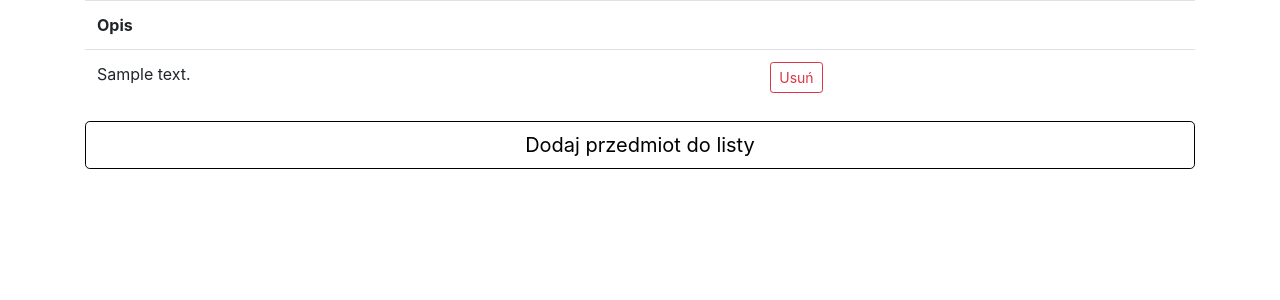
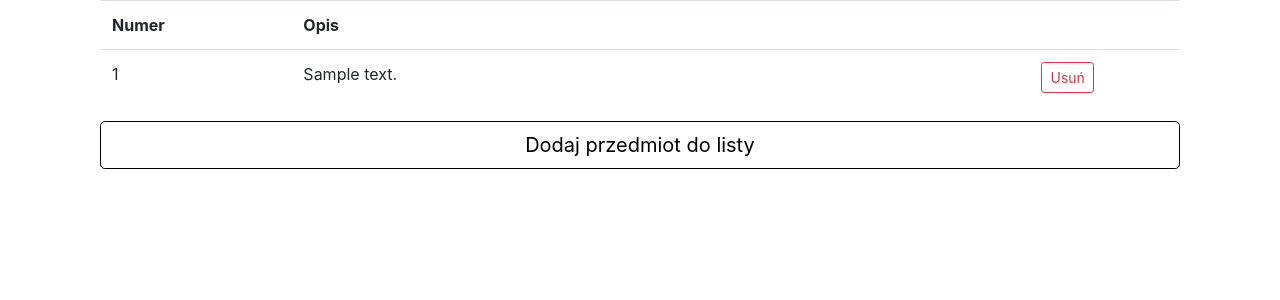
Before and after one commit to TomekQ13/LetterToSanta, a Flask app: page /letter/letter_lines in a window 1280 px wide. Shown: the part 56-356 px from the top of the page. Run offline with Flask 2, Linux system fonts and the light colour scheme; a user stored in the database is signed in; tables that the repository leaves empty hold one stand-in row (values such as "Sample post").

Commit message:
number added to letter lines

```diff
--- a/app/ListDoMikolaja/static/main.css
+++ b/app/ListDoMikolaja/static/main.css
@@ -151,3 +151,7 @@ body {
     background-color: #000000;
     border-color: #000000;
   }
+
+  .id-col {
+      max-width: 1rem;
+  }
--- a/app/ListDoMikolaja/templates/friend_letter.html
+++ b/app/ListDoMikolaja/templates/friend_letter.html
@@ -4,12 +4,14 @@
         {% if lines %}
             <table class="table">
                 <tr>
+                    <th class="id-col">Numer</th>
                     <th>Opis</th>
                     <th>Status</th>
-                    <th></th>
+                    <th class="id-col"></th>
                 </tr>
             {% for line in lines %}
                 <tr>
+                    <td>{{ loop.index }}</td>
                     <td>{{ line.line_content }}</td>
                     {% if line.taken == False %}
                         <td>
--- a/app/ListDoMikolaja/templates/letter_lines.html
+++ b/app/ListDoMikolaja/templates/letter_lines.html
@@ -1,15 +1,18 @@
 {% extends "layout.html" %}
 {% block content %}
+<div class="container">
     {% if lines %}
         <table class="table">
             <tr>
+                <th class="id-col">Numer</th>
                 <th>Opis</th>
-                <th></th>
+                <th class="id-col"></th>
             </tr>
         {% for line in lines %}
             <tr>
+                <td>{{ loop.index }}</td>
                 <td>{{ line.line_content }}</td>
-                <td >
+                <td class="id-col">
                     <a class="btn btn-danger btn-sm" href="{{ url_for('letters.delete_letter_line', letter_line_id = line.line_id) }}">Usuń</a>
                 </td>
             </tr>
@@ -19,4 +22,5 @@
     <div>
         <a class="btn btn-primary btn-lg btn-block mb-3" href="{{ url_for('letters.new_letter_line') }}">Dodaj przedmiot do listy</a>
     </div>
+</div>
 {% endblock content %}
```
